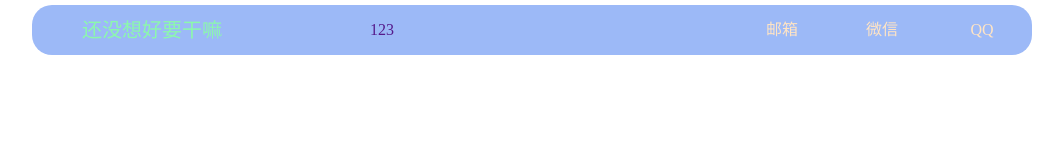
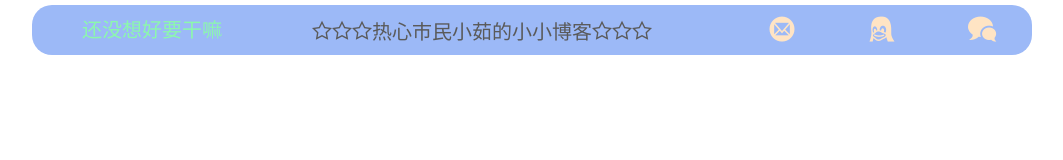
Before and after one commit to ruxingao/ruxingao.github.io, a plain HTML site: page index.html in a window 1280 px wide. Shown: the whole page, without its empty margins (108-1171 px from the left). Drawn offline with Linux system fonts and the light colour scheme.

Commit message:
Site updated: 2022-08-16 00:43:31

```diff
--- a/css/index.css
+++ b/css/index.css
@@ -22,13 +22,26 @@
   height: 50px;
   font-size: 20px;
 }
+.nav a {
+  font-family: "icomoon";
+  color: #5a5a5a;
+  margin-left: 200px;
+  width: 200px;
+  height: 50px;
+  font-size: 20px;
+}
 .nav li {
+  font-family: "icomoon";
   position: relative;
   width: 100px;
   height: 50px;
   float: right;
+  font-size: 25px;
+  color: yellow;
   color: bisque;
+  cursor: pointer;
 }
+
 .nav li .before {
   content: "";
   display: none;
--- a/index.html
+++ b/index.html
@@ -9,24 +9,37 @@
     <script src="js/mini.js"></script>
     <script src="js/index.js"></script>
     <link rel="stylesheet" type="text/css" href="css/index.css">
+    <style>
+        @font-face {
+            font-family: "icomoon";
+            src: url("fonts/icomoon.eot?ftvph6");
+            src: url("fonts/icomoon.eot?ftvph6#iefix") format("embedded-opentype"),
+                url("fonts/icomoon.ttf?ftvph6") format("truetype"),
+                url("fonts/icomoon.woff?ftvph6") format("woff"),
+                url("fonts/icomoon.svg?ftvph6#icomoon") format("svg");
+            font-weight: normal;
+            font-style: normal;
+            font-display: block;
+        }
+    </style>
 </head>
 
 <body>
     <div class="nav">
         <div>还没想好要干嘛</div>
-        <li class="context">QQ
+        <li class="context">
             <div class="before"></div>
             <div class="after"><img src="image/QQ.jpg" alt="" width="100%"></div>
         </li>
-        <li class="context">微信
+        <li class="context">
             <div class="before"></div>
             <div class="after"><img src="image/微信.jpg" alt="" width="100%"></div>
         </li>
-        <li class="context">邮箱
+        <li class="context">
             <div class="before"></div>
-            <div class="after"></div>
+            <div class="after"><img src="image/联系.jpg" alt="" width="100%"></div>
         </li>
-        <a href="">123</a>
+        <a href="">热心市民小茹的小小博客</a>
     </div>
 </body>
 
```
Also changed, not shown: fonts/icomoon.ttf (added), fonts/icomoon.woff (added), image/联系.jpg (added), 2 other files.
